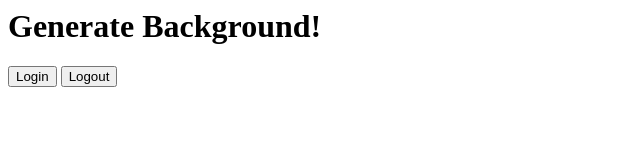
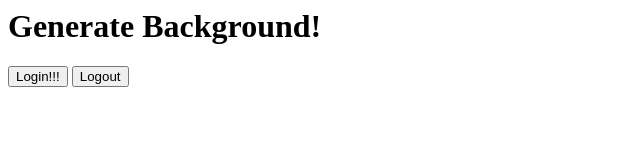
Before and after one commit to ramcontributions/BG-Generator, a plain HTML site: page index.html in a window 1280 px wide. Shown: the full height of the page, 0-640 px from the left. Drawn offline with Linux system fonts and the light colour scheme.

Commit message:
Exclamation marks

```diff
--- a/index.html
+++ b/index.html
@@ -4,7 +4,7 @@
 </head>
 <body>
     <h1>Generate Background!</h1>
-    <button type="input">Login</button>
+    <button type="input">Login!!!</button>
     <button type="input">Logout</button>
 </body>
 </html>
```
